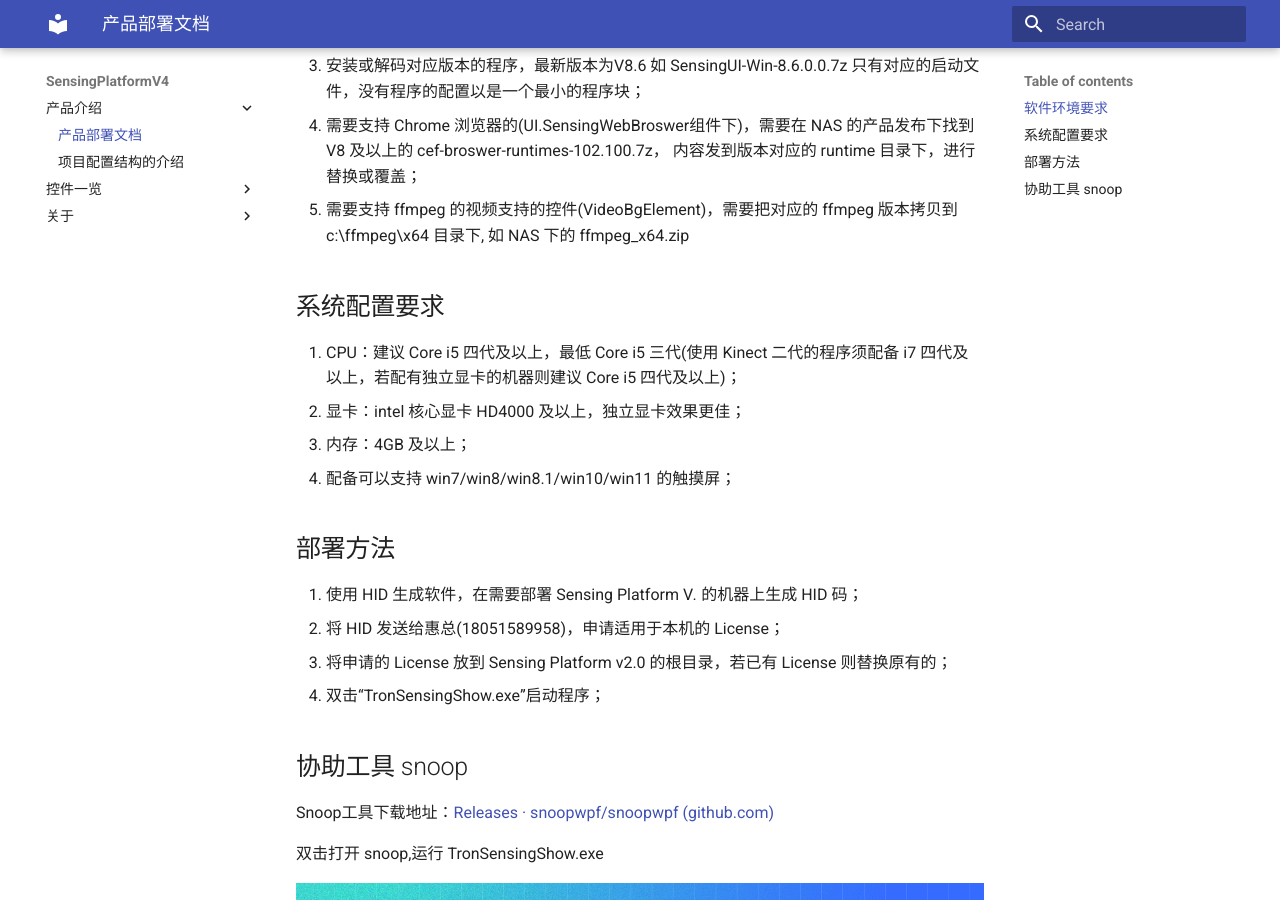
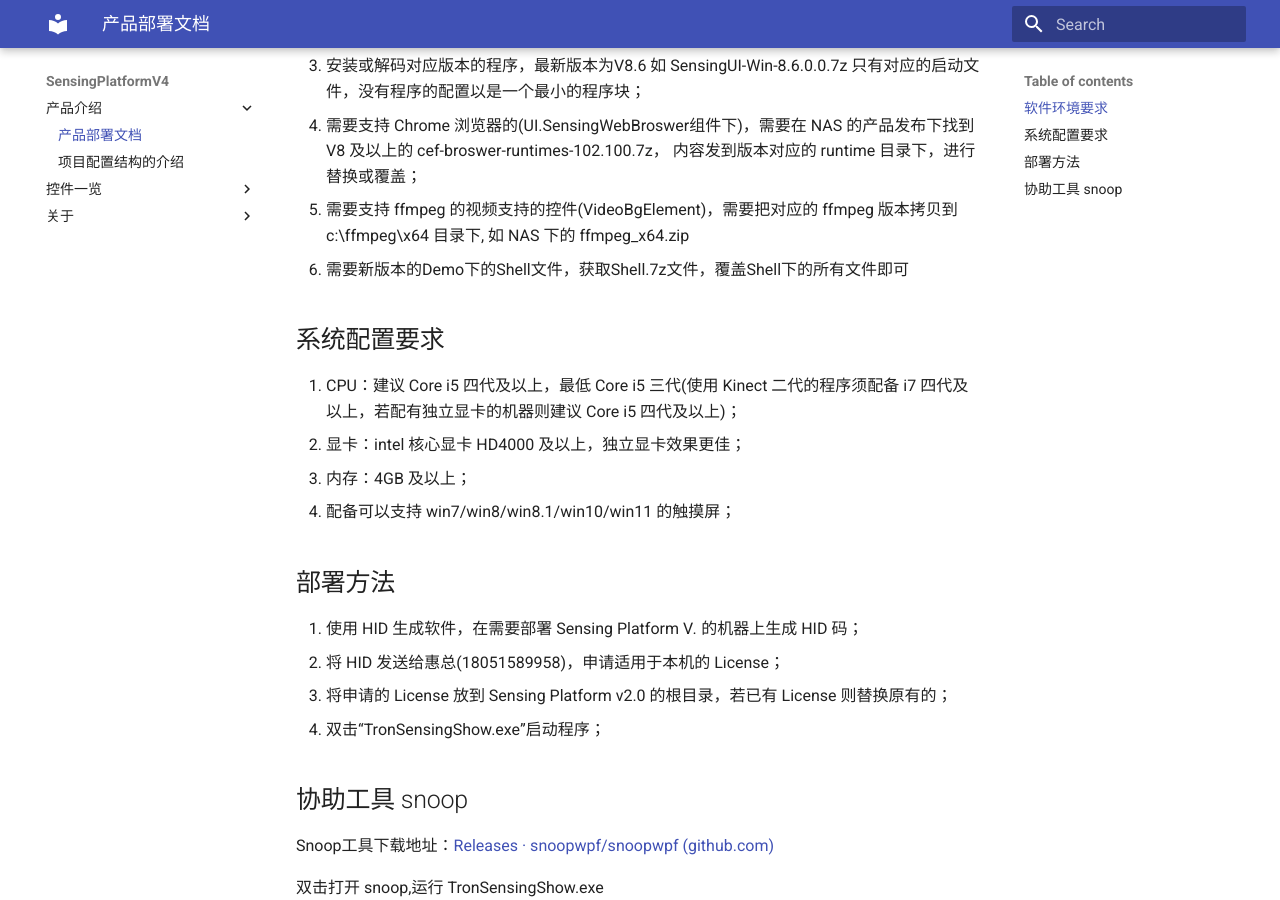
Before and after one commit to troncell/SensingPlatformDocs, an MkDocs documentation site: the page built from docs/产品介绍/产品部署文档.md, in a window 1280 px wide and 900 px high, scrolled down 470 px. Built offline with MkDocs 1.6.1 and Material for MkDocs 9.7.7, drawn with Linux system fonts in a browser that asks for light colours.

Commit message:
Update 产品部署文档.md

```diff
--- a/docs/产品介绍/产品部署文档.md
+++ b/docs/产品介绍/产品部署文档.md
@@ -16,6 +16,7 @@
 3. 安装或解码对应版本的程序，最新版本为V8.6 如 SensingUI-Win-8.6.0.0.7z 只有对应的启动文件，没有程序的配置以是一个最小的程序块；
 4. 需要支持 Chrome 浏览器的(UI.SensingWebBroswer组件下)，需要在 NAS 的产品发布下找到 V8 及以上的 cef-broswer-runtimes-102.100.7z， 内容发到版本对应的 runtime 目录下，进行替换或覆盖；
 5. 需要支持 ffmpeg 的视频支持的控件(VideoBgElement)，需要把对应的 ffmpeg 版本拷贝到 c:\\ffmpeg\\x64 目录下, 如 NAS 下的 ffmpeg_x64.zip
+6. 需要新版本的Demo下的Shell文件，获取Shell.7z文件，覆盖Shell下的所有文件即可
 
 ## 系统配置要求
 
```
